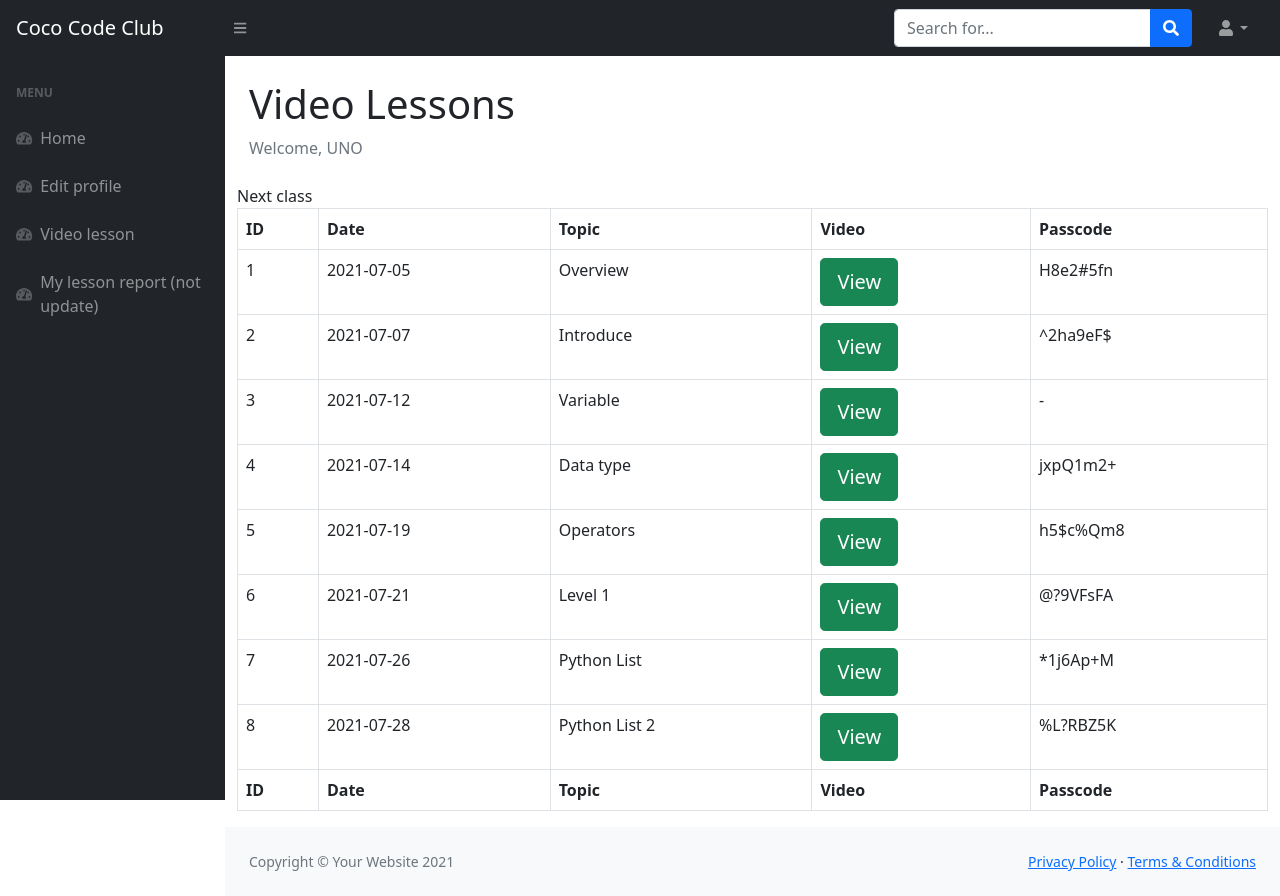
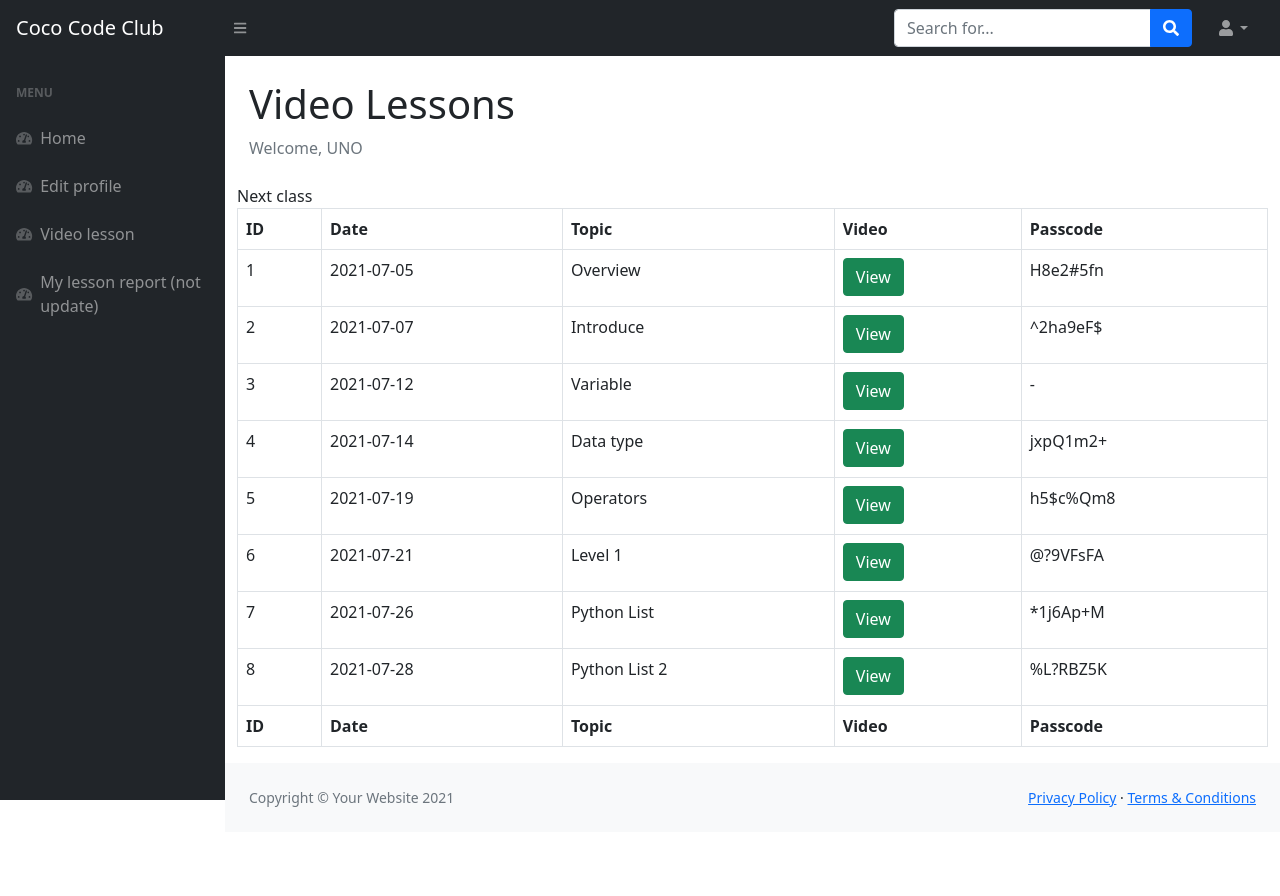
Before and after one commit to nackzess/web, a PHP site: page /tour/video.php in a window 1280 px wide. After the commit the page ends 807 px from the top, so only its background shows below. Run offline with PHP 8.4, Linux system fonts and the light colour scheme; a user stored in the database is signed in; data comes from the database, SQL or seed files in the repository; some libraries are stand-ins or nearby versions.

Commit message:
btn-success

```diff
--- a/video.php
+++ b/video.php
@@ -105,7 +105,7 @@
                                                     <td><p><?php echo $row['id']; ?></p></td>
                                                     <td><p><?php echo  $row['date']; ?></p></td>
                                                     <td><p><?php echo $row['topic']; ?></p></td>
-                                                    <td><a href="<?php echo $vdo ?>" target="_blank"><button type="button" class="btn btn-success btn-lg" >View</button></a></td>
+                                                    <td><a href="<?php echo $vdo ?>" target="_blank"><button type="button" class="btn btn-success" >View</button></a></td>
                                                     <td><p><?php echo $passcode = $row['passcode']; ?></p></td>
                                                 <tr>
 
```
